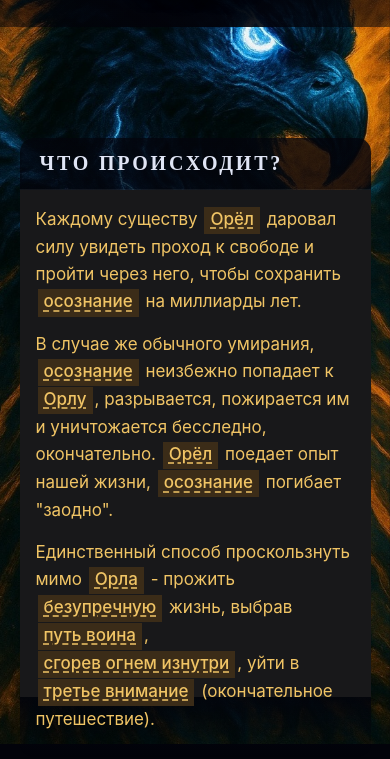
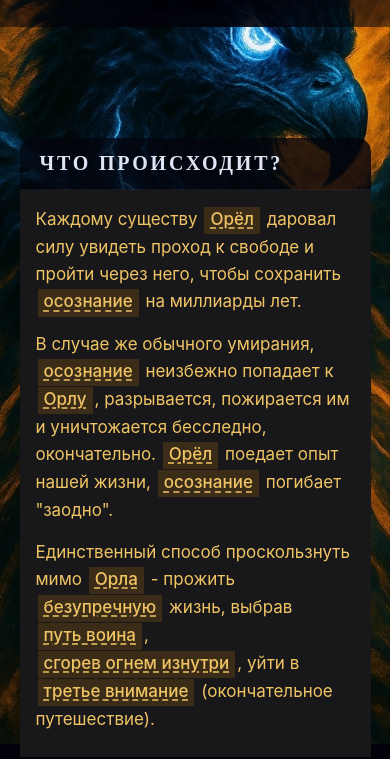
Before and after one commit to lksndrf/total-freedom, a plain HTML site: page index.html in a window 390 px wide. Shown: the part 100-859 px from the top of the page. Drawn offline with nearby package versions, Linux system fonts and the light colour scheme; a web font is replaced by a local one.

Commit message:
Update index.html
edit css for mobile

```diff
--- a/index.html
+++ b/index.html
@@ -595,6 +595,7 @@ html, body {
 
   .note-body {
     padding: 16px 16px 24px;
+    padding-bottom: calc(var(--bottom-fade-height) + 24px) !important;
     font-size: 17px;
     line-height: 1.6;
   }
```
